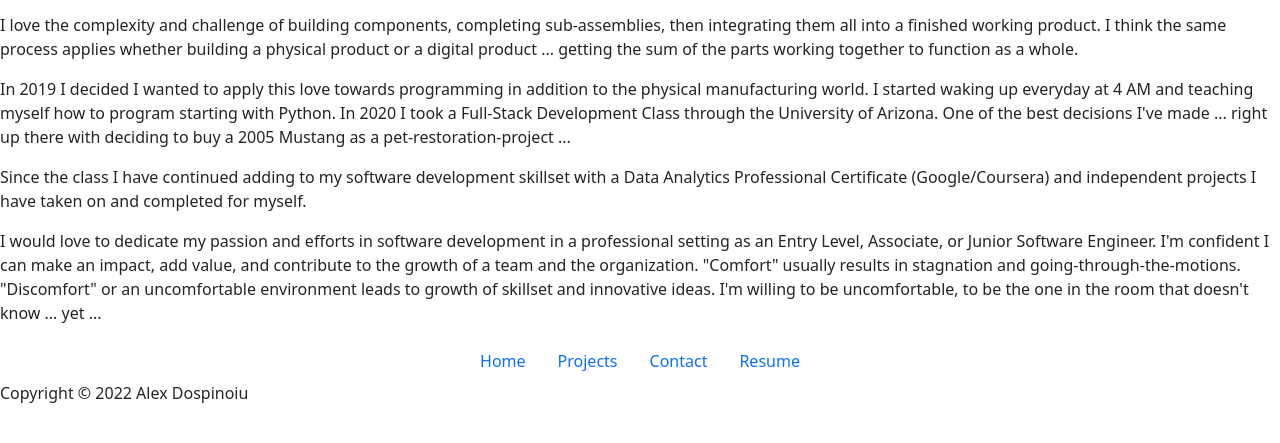
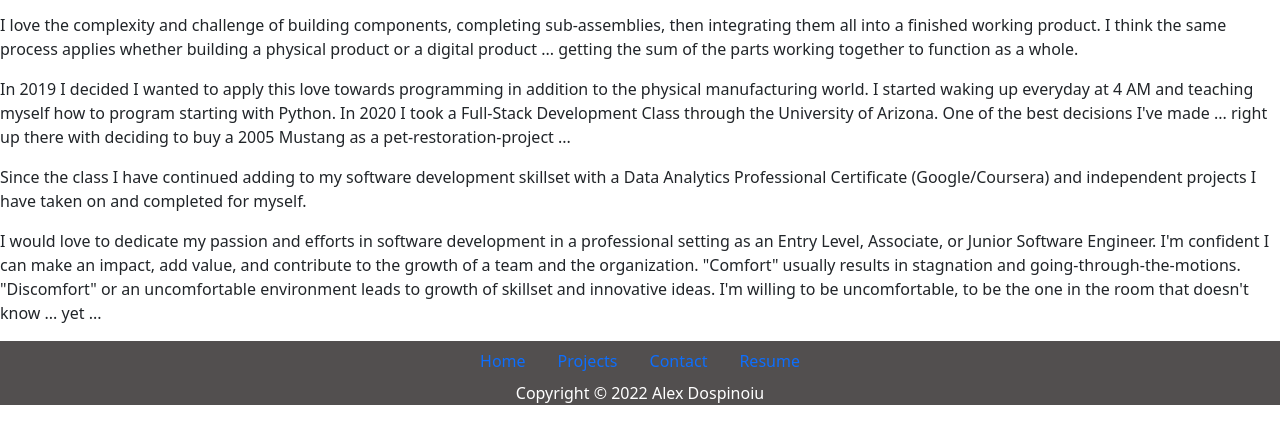
Before and after one commit to adospinoiu/Portfolio, a website: page about.html in a window 1280 px wide. Shown: the part 91-534 px from the top of the page. Drawn offline with nearby package versions, Linux system fonts and the light colour scheme.

Commit message:
Created about.css file and also fixed the footer of the about.html page

```diff
--- /dev/null
+++ b/about.css
@@ -0,0 +1,10 @@
+.copyright {
+    color: white;
+    justify-content: center;
+    text-align: center;
+    text-shadow: 0em;
+}
+
+footer {
+    background-color: rgb(82, 79, 79);
+}
--- a/about.html
+++ b/about.html
@@ -9,6 +9,7 @@
     <link rel="icon" type="image/png" sizes="114x114" href="icon.png">
     <link href="https://cdn.jsdelivr.net/npm/bootstrap@5.2.1/dist/css/bootstrap.min.css" rel="stylesheet"
         integrity="sha384-iYQeCzEYFbKjA/T2uDLTpkwGzCiq6soy8tYaI1GyVh/UjpbCx/TYkiZhlZB6+fzT" crossorigin="anonymous">
+        <link rel="stylesheet" href="/about.css">
 
     <title>Alex Dospinoiu | About Me</title>
 </head>
@@ -23,20 +24,33 @@
 </nav>
 
 <body>
-    <p>Hi! My name is Alex Dospinoiu. If my last name is difficult to pronounce, (it is for many), think of it this way: Nice-To-Know-You ... Dos-pin-o-you. You'll get it right every time after that. I'm an engineer with a Masters & Bachelors from the University of Arizona. Bear Down Wildcats!</p>
+    <p>Hi! My name is Alex Dospinoiu. If my last name is difficult to pronounce, (it is for many), think of it this way:
+        Nice-To-Know-You ... Dos-pin-o-you. You'll get it right every time after that. I'm an engineer with a Masters &
+        Bachelors from the University of Arizona. Bear Down Wildcats!</p>
 
-    <p>I love the complexity and challenge of building components, completing sub-assemblies, then integrating them all into a finished working product. I think the same process applies whether building a physical product or a digital product ... getting the sum of the parts working together to function as a whole.</p>
+    <p>I love the complexity and challenge of building components, completing sub-assemblies, then integrating them all
+        into a finished working product. I think the same process applies whether building a physical product or a
+        digital product ... getting the sum of the parts working together to function as a whole.</p>
 
-    <p>In 2019 I decided I wanted to apply this love towards programming in addition to the physical manufacturing world. I started waking up everyday at 4 AM and teaching myself how to program starting with Python. In 2020 I took a Full-Stack Development Class through the University of Arizona. One of the best decisions I've made ... right up there with deciding to buy a 2005 Mustang as a pet-restoration-project ...</p>
+    <p>In 2019 I decided I wanted to apply this love towards programming in addition to the physical manufacturing
+        world. I started waking up everyday at 4 AM and teaching myself how to program starting with Python. In 2020 I
+        took a Full-Stack Development Class through the University of Arizona. One of the best decisions I've made ...
+        right up there with deciding to buy a 2005 Mustang as a pet-restoration-project ...</p>
 
-    <p>Since the class I have continued adding to my software development skillset with a Data Analytics Professional Certificate (Google/Coursera) and independent projects I have taken on and completed for myself.</p>
+    <p>Since the class I have continued adding to my software development skillset with a Data Analytics Professional
+        Certificate (Google/Coursera) and independent projects I have taken on and completed for myself.</p>
 
-    <p>I would love to dedicate my passion and efforts in software development in a professional setting as an Entry Level, Associate, or Junior Software Engineer. I'm confident I can make an impact, add value, and contribute to the growth of a team and the organization. "Comfort" usually results in stagnation and going-through-the-motions. "Discomfort" or an uncomfortable environment leads to growth of skillset and innovative ideas. I'm willing to be uncomfortable, to be the one in the room that doesn't know ... yet ... </p>
+    <p>I would love to dedicate my passion and efforts in software development in a professional setting as an Entry
+        Level, Associate, or Junior Software Engineer. I'm confident I can make an impact, add value, and contribute to
+        the growth of a team and the organization. "Comfort" usually results in stagnation and
+        going-through-the-motions. "Discomfort" or an uncomfortable environment leads to growth of skillset and
+        innovative ideas. I'm willing to be uncomfortable, to be the one in the room that doesn't know ... yet ... </p>
 
 
 </body>
 
 <footer>
+    <div class="footerLinks">
         <ul class="nav justify-content-center">
             <li class="nav-item">
                 <a class="nav-link active" aria-current="page" href="/index.html">Home</a>
@@ -51,7 +65,11 @@
                 <a class="nav-link" href="/resume.html">Resume</a>
             </li>
         </ul>
+    </div>
+
+    <div class="copyright">
         <p>Copyright © 2022 Alex Dospinoiu</p>
+    </div>
 </footer>
 
 </html>
--- a/index.css
+++ b/index.css
@@ -1,5 +1,10 @@
 .card-text {
     color: rgb(77, 85, 85);
+    justify-content: center;
+}
+
+.card-body {
+    justify-content: center;
 }
 
 .copyright {
@@ -14,5 +19,5 @@ body {
 }
 
 footer {
-    background-color: rgb(59, 73, 87);
+    background-color: rgb(82, 79, 79);
 }
```
Also changed, not shown: index.html (+1 -1 lines). Lines whose indentation alone changed are shown as unchanged.
